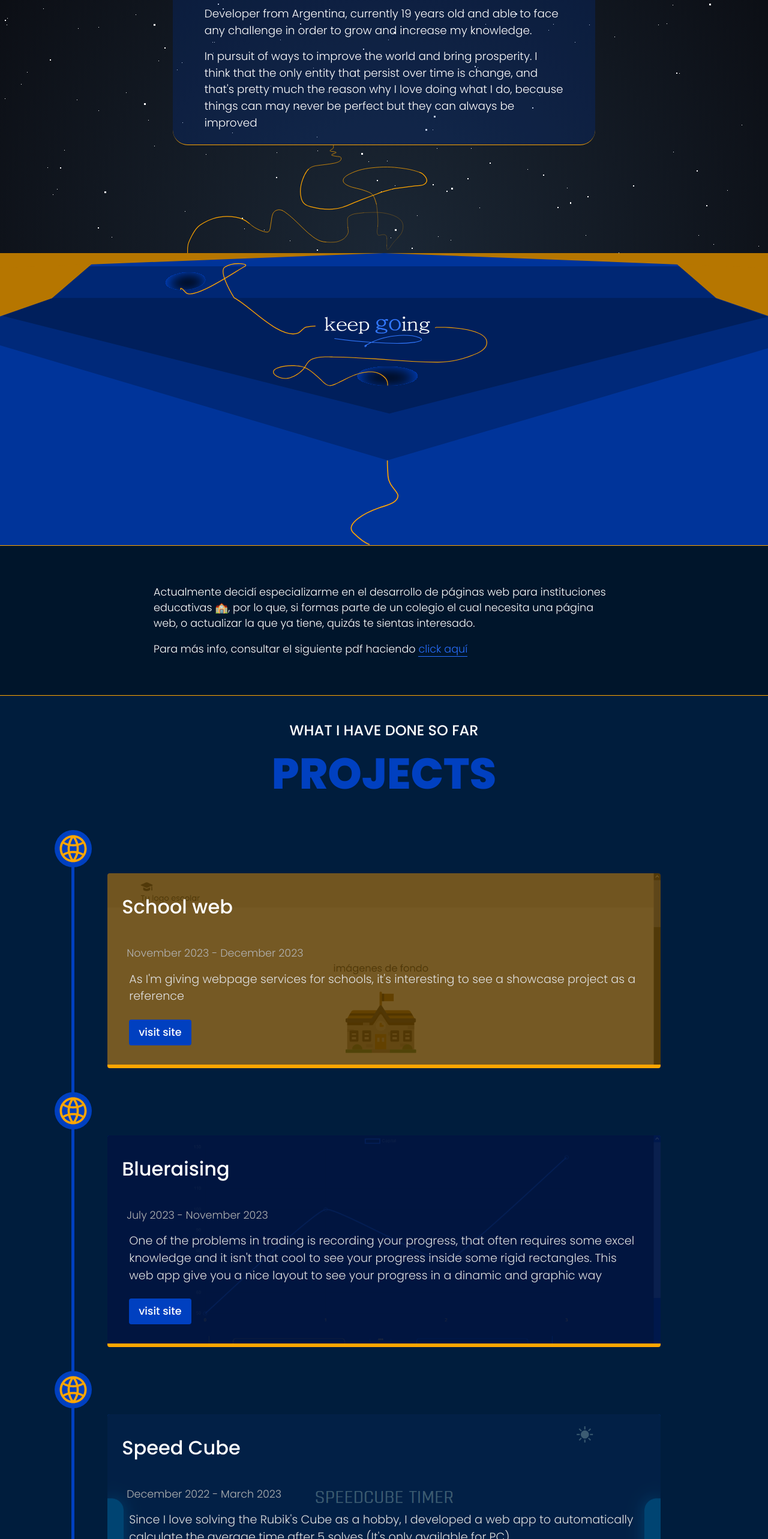
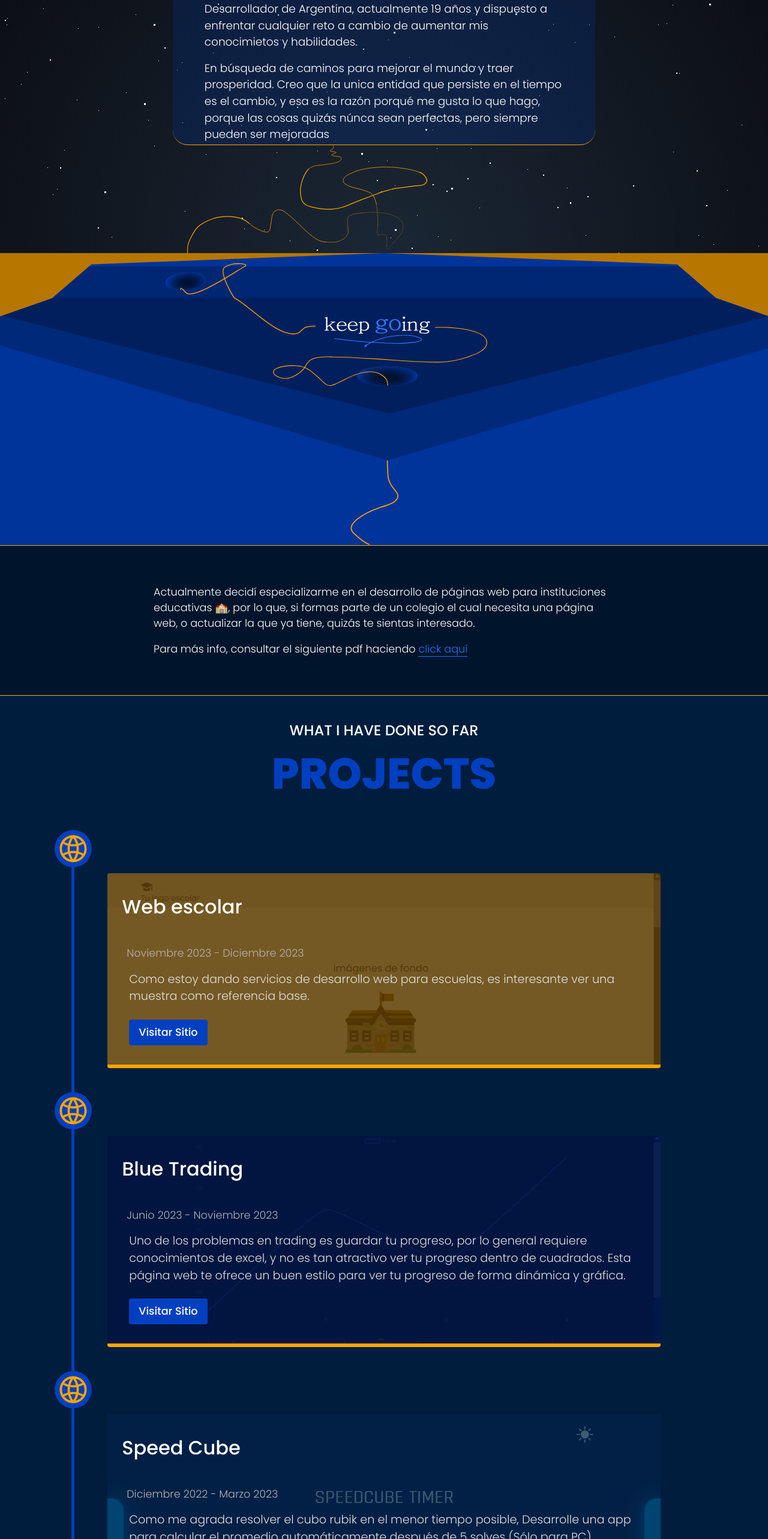
Before and after one commit to AlanTyping/Personal-website, a Next.js app: page / in a window 1280 px wide. Shown: the part 234-2800 px from the top of the page at 60% size. Built offline with nearby package versions, Linux system fonts and the light colour scheme.

Commit message:
reemplazando por español

```diff
--- a/app/presentation/page.tsx
+++ b/app/presentation/page.tsx
@@ -75,9 +75,9 @@ export default function Presentation() {
                     initial={{ opacity: 0 }}
                     animate={{ x: 0, scale: 1, opacity: 1 }}
                     transition={{ duration: 0.3 }}
-                    className={"w-[80%] sm:w-[85%] mt-2 sm:mt-6 2xl:mt-10"}>
-                      Developer from Argentina, currently 19 years old and able to face any challenge
-                      in order to grow and increase my knowledge.
+                    className={"w-[80%] sm:w-[85%] mt-3 sm:mt-4 2xl:mt-12"}>
+                      Desarrollador de Argentina, actualmente 19 años y dispuesto a enfrentar cualquier reto
+                      a cambio de aumentar mis conocimietos y habilidades.
                   </motion.p>
                   <motion.p
                     initial={{ opacity: 0 }}
@@ -85,10 +85,10 @@ export default function Presentation() {
                     transition={{ duration: 0.3 }}
                     className={"w-[80%] sm:w-[85%] mt-4 2xl:mt-8 sm:pb-0"}>
 
-                    In pursuit of ways to improve the world and bring prosperity.
-                    I think that the only entity that persist over time is change, and that&apos;s pretty
-                    much the reason why I love doing what I do, because things can may never be perfect
-                    but they can always be improved
+                    En búsqueda de caminos para mejorar el mundo y traer prosperidad.
+                    Creo que la unica entidad que persiste en el tiempo es el cambio, y esa es la razón
+                    porqué me gusta lo que hago, porque las cosas quizás núnca sean perfectas,
+                    pero siempre pueden ser mejoradas
                   </motion.p>
                 </>
               }
--- a/app/projects/components/timeline/data.ts
+++ b/app/projects/components/timeline/data.ts
@@ -13,40 +13,89 @@ export const projects = [
     //     color: 'bg-[#9b650086]'
     // },
     {
-        name: "School web",
-        descripcion: "As I'm giving webpage services for schools, it's interesting to see a showcase project as a reference",
+        name: "Web escolar",
+        descripcion: "Como estoy dando servicios de desarrollo web para escuelas, es interesante ver una muestra como referencia base.",
         icon: web,
-        date: 'November 2023 - December 2023',
+        date: 'Noviembre 2023 - Diciembre 2023',
         link: 'https://school-showcase.vercel.app/',
         image: school,
         color: 'bg-[#9b650086]'
     },
     {
-        name: "Blueraising",
-        descripcion: "One of the problems in trading is recording your progress, that often requires some excel knowledge and it isn't that cool to see your progress inside some rigid rectangles. This web app give you a nice layout to see your progress in a dinamic and graphic way",
+        name: "Blue Trading",
+        descripcion: "Uno de los problemas en trading es guardar tu progreso, por lo general requiere conocimientos de excel, y no es tan atractivo ver tu progreso dentro de cuadrados. Esta página web te ofrece un buen estilo para ver tu progreso de forma dinámica y gráfica.",
         icon: web,
-        date: 'July 2023 - November 2023',
-        link: 'https://blueraising.vercel.app/',
+        date: 'Junio 2023 - Noviembre 2023',
+        link: 'https://bluetrading.vercel.app/',
         image: trading,
         color: 'bg-[#00205f9d]'
     },
 
     {
         name: "Speed Cube",
-        descripcion: "Since I love solving the Rubik's Cube as a hobby, I developed a web app to automatically calculate the average time after 5 solves (It's only available for PC).",
+        descripcion: "Como me agrada resolver el cubo rubik en el menor tiempo posible, Desarrolle una app para calcular el promedio automáticamente después de 5 solves (Sólo para PC).",
         icon: web,
-        date: 'December 2022 - March 2023',
+        date: 'Diciembre 2022 - Marzo 2023',
         link: 'https://speedcube-timer.vercel.app/',
         image: speed,
         color: 'bg-[#0099ff36]'
     },
     {
         name: "Flash Typing",
-        descripcion: "Web app created to enhance my skills with the React framework. If you're curious about your words-per-minute typing speed, it's a fun game to enjoy in your free time (It's only available for PC).",
+        descripcion: "Web app creada para mejorar mis skills con el framework React.js. Si tenes curiosidad sobre tus palabras/minuto en el teclado, este es un test que te puede hacer pasar un buen tiempo (Sólo para pc).",
         icon: web,
-        date: 'Octuber 2022 - November 2022',
+        date: 'Octubre 2022 - Noviembre 2022',
         link: 'https://flashtyping.netlify.app/',
         image: flash,
         color: 'bg-[#007ac03a]'
     },
 ]
+
+// english data
+
+// export const projects = [
+//     //  {
+//     //     name: "Next one",
+//     //     descripcion: "Let's build it together",
+//     //     icon: web,
+//     //     date: '??? - ???',
+//     //     color: 'bg-[#9b650086]'
+//     // },
+//     {
+//         name: "School web",
+//         descripcion: "As I'm giving webpage services for schools, it's interesting to see a showcase project as a reference",
+//         icon: web,
+//         date: 'November 2023 - December 2023',
+//         link: 'https://school-showcase.vercel.app/',
+//         image: school,
+//         color: 'bg-[#9b650086]'
+//     },
+//     {
+//         name: "Blue Trading",
+//         descripcion: "One of the problems in trading is recording your progress, that often requires some excel knowledge and it isn't that cool to see your progress inside some rigid rectangles. This web app give you a nice layout to see your progress in a dinamic and graphic way",
+//         icon: web,
+//         date: 'July 2023 - November 2023',
+//         link: 'https://bluetrading.vercel.app/',
+//         image: trading,
+//         color: 'bg-[#00205f9d]'
+//     },
+
+//     {
+//         name: "Speed Cube",
+//         descripcion: "Since I love solving the Rubik's Cube as a hobby, I developed a web app to automatically calculate the average time after 5 solves (It's only available for PC).",
+//         icon: web,
+//         date: 'December 2022 - March 2023',
+//         link: 'https://speedcube-timer.vercel.app/',
+//         image: speed,
+//         color: 'bg-[#0099ff36]'
+//     },
+//     {
+//         name: "Flash Typing",
+//         descripcion: "Web app created to enhance my skills with the React framework. If you're curious about your words-per-minute typing speed, it's a fun game to enjoy in your free time (It's only available for PC).",
+//         icon: web,
+//         date: 'Octuber 2022 - November 2022',
+//         link: 'https://flashtyping.netlify.app/',
+//         image: flash,
+//         color: 'bg-[#007ac03a]'
+//     },
+//]
--- a/app/projects/components/timeline/items/Item.tsx
+++ b/app/projects/components/timeline/items/Item.tsx
@@ -85,7 +85,7 @@ export const Item = ({ name, descripcion, icon, date, link, image, color }: Prop
                 <p className='text-[0.95rem] sm:text-[1.1rem] lg:text-[1.2rem] 2xl:text-[1.8rem] text-[#e0e0e0]'>{descripcion}</p>
               </div>
               <div className='w-full mt-6 2xl:mt-10 flex justify-start px-1'>
-               {link && <Link href={link} target='blank' className={`p-2 bg-[#001d3d] lg:bg-[#0040c0] sm:text-[1.1rem] 2xl:text-[1.5rem] px-4 2xl:px-6 text-white rounded ${poppins500.className}`}>visit site</Link>}
+               {link && <Link href={link} target='blank' className={`p-2 bg-[#001d3d] lg:bg-[#0040c0] sm:text-[1.1rem] 2xl:text-[1.5rem] px-4 2xl:px-6 text-white rounded ${poppins500.className}`}>Visitar Sitio</Link>}
               </div>
             </div>
           </div>
```
